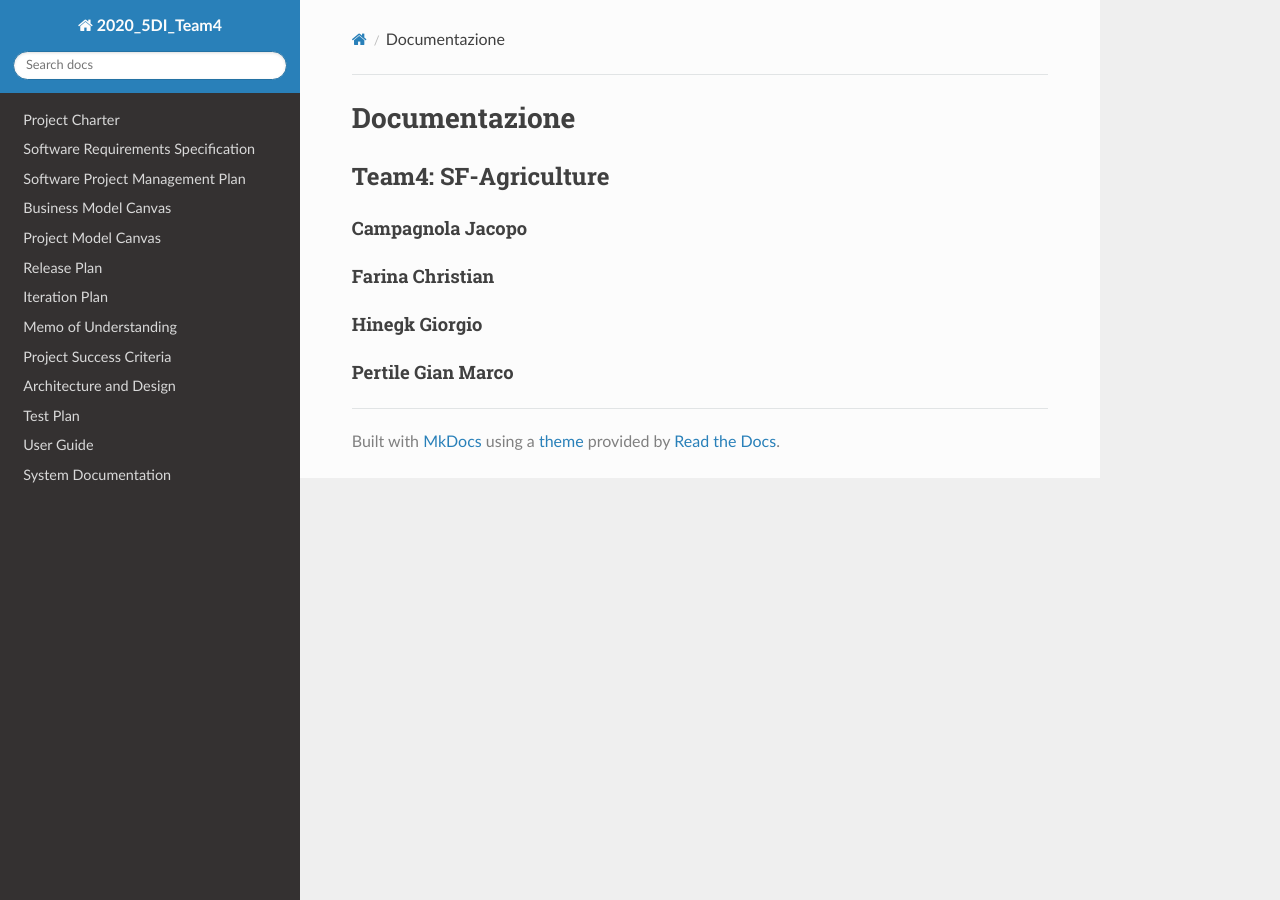
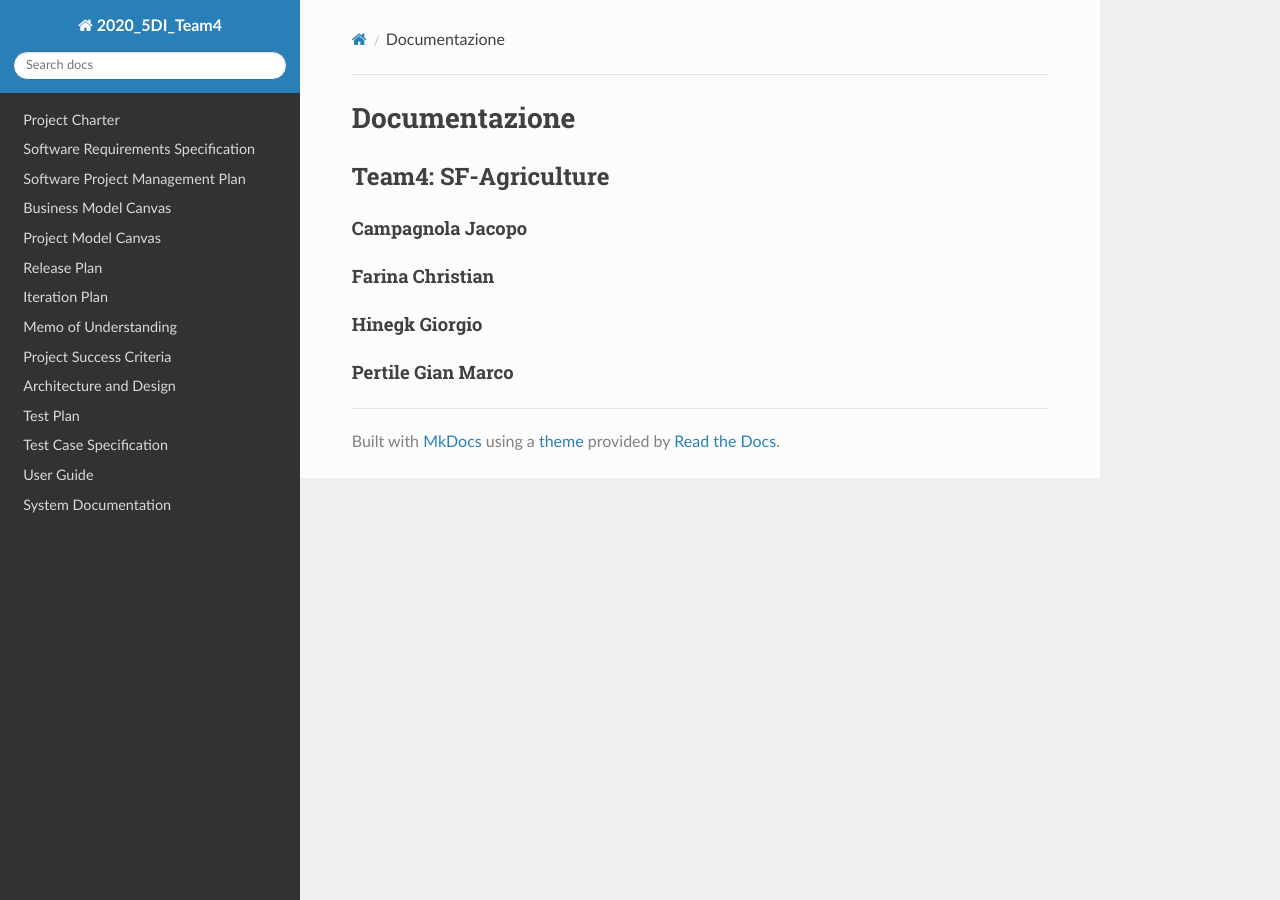
Before and after one commit to FarinaChristian/2020_5DI_team3.2_Farina, an MkDocs documentation site: the page built from docs/index.md, in a window 1280 px wide. Built offline with MkDocs 1.6.1, drawn with Linux system fonts in a browser that asks for light colours; nearby versions of some CDN libraries.

Commit message:
Update mkdocs.yml

```diff
--- a/mkdocs.yml
+++ b/mkdocs.yml
@@ -11,6 +11,7 @@ nav:
     - 'Project Success Criteria': 'project_success_criteria.md'
     - 'Architecture and Design': 'architecture_and_design.md'
     - 'Test Plan': 'test_plan.md'
+    - 'Test Case Specification ': 'test_case_specification.md'
     - 'User Guide': 'user_guide.md'
     - 'System Documentation': 'system_documentation.md'
 
```
